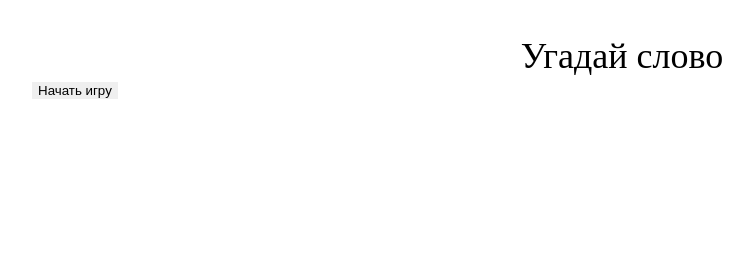
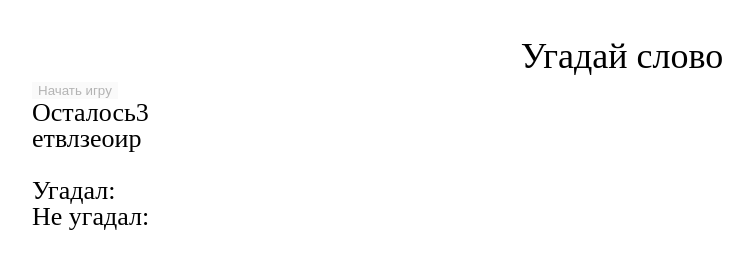
Before and after one commit to andoriweb/javaScriptGames, a plain HTML site: page guessTheWord/index.html in a window 1280 px wide. Both pictures are taken after a click on the button "Начать игру". Shown: the whole page, without its empty margins (18-771 px from the left). Drawn offline with Linux system fonts and the light colour scheme.

Commit message:
word random and timer

```diff
--- a/guessTheWord/index.html
+++ b/guessTheWord/index.html
@@ -22,11 +22,15 @@
       <div class="wrapper">
         <h1>Угадай слово</h1>
 
-        <button>Начать игру</button>
+        <button id="btnStart">Начать игру</button>
 
-        <div class="word-box"></div>
+        <p id="left">Осталось<span id="strTimer"></span></p>
+        <p id="strWord"></p>
 
-        <input type="text" class="word-enter">
+        <input type="text" id="textResult">
+
+        <p>Угадал:<span id="strWin"></span></p>
+        <p>Не угадал:<span id="strLose"></span></p>
 
       </div>
       <!-- /.wrapper -->
--- a/guessTheWord/js/scripts.js
+++ b/guessTheWord/js/scripts.js
@@ -1,7 +1,22 @@
 // Список слов
-const wordList = [
+let wordList = [
   'собака', 'пианино', 'телевизор', 'тетрадь'
 ];
+
+let btnStart = document.querySelector('#btnStart'),
+    timer = null,
+    secondsLeft = 0,
+    strTimer = document.querySelector('#strTimer'),
+    strWord = document.querySelector('#strWord'),
+    currentWord = shuffle(wordList),
+    textResult = document.querySelector('#textResult'),
+    left = document.querySelector('#left'),
+    ttl = 5,
+    strLose = document.querySelector('#strLose'),
+    numWin = 0,
+    numLose = 0;
+
+
 
 // Перемешивание массива слов
 // Тасование Фишера — Йетса
@@ -12,6 +27,44 @@ function shuffle(array) {
   }
 }
 
-console.log(wordList);
-shuffle(wordList);
-console.log(wordList);
+// Выводим новое слово
+function getNewWord() {
+  if (!wordList.length) {
+    left.innerHTML = 'Конец игры';
+    strWord.innerHTML = '';
+    textResult.value = '';
+
+    return;
+  }
+  secondsLeft = ttl;
+  strTimer.innerHTML = secondsLeft;
+  let wordListShuffle = wordList.shift().split('');
+  shuffle(wordListShuffle);
+  strWord.innerHTML = wordListShuffle.join('');
+  textResult.focus();
+  textResult.value = '';
+  btnStart.disabled = 'disabled';
+  timer = setInterval(getTime, 1000);
+}
+
+// Провека вводимого слова
+function checkInput() {}
+
+// Остаток времени
+function getTime() {
+  secondsLeft--;
+  strTimer.innerHTML = secondsLeft;
+  if (secondsLeft == 0) {
+    numLose++;
+    strLose.innerHTML = numLose;
+    clearInterval(timer);
+    btnStart.disabled = '';
+  }
+}
+
+// Глобальный запуск
+window.onload = () => {
+  textResult.addEventListener('keyup', checkInput);
+  btnStart.addEventListener('click', getNewWord);
+  strTimer.innerHTML = secondsLeft;
+};
```
